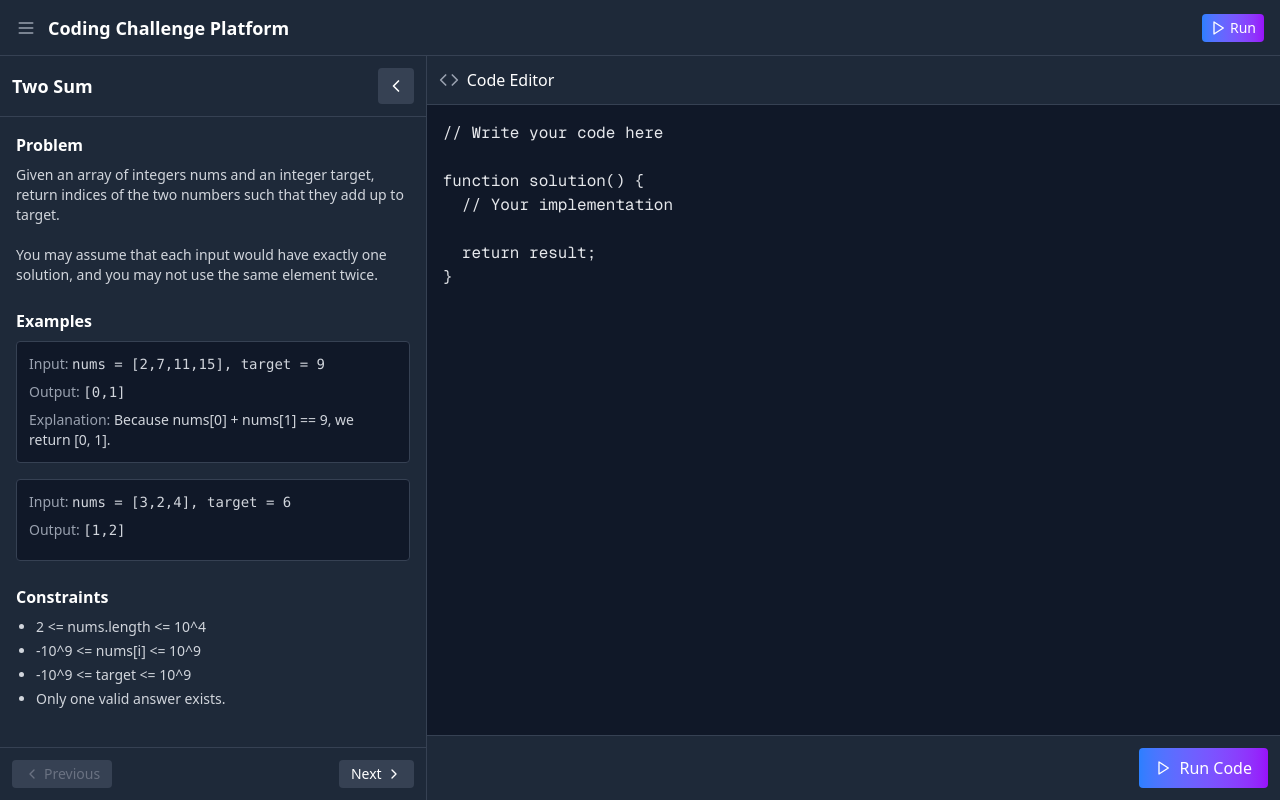
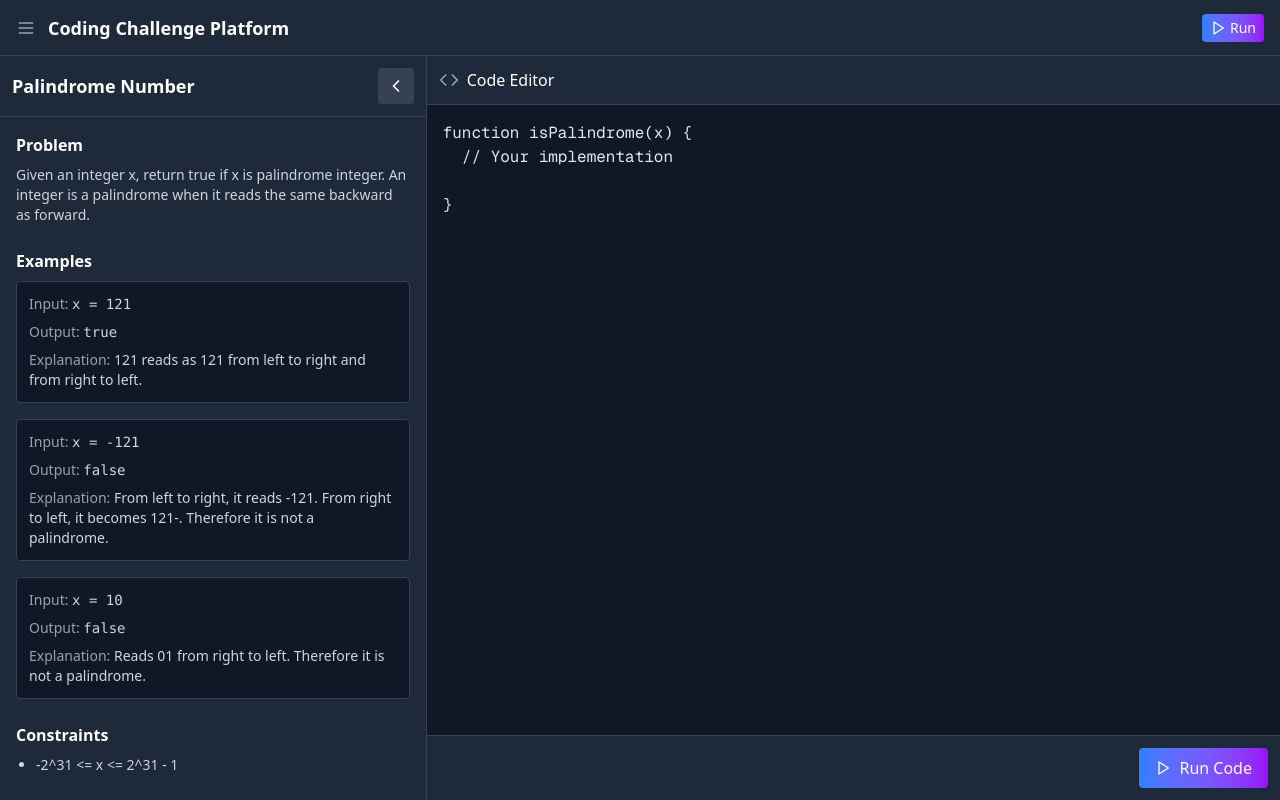
Before and after one commit to monishkajethanii/wehack_frontend, a Next.js app: page /challenge in a window 1280 px wide. Built offline with nearby package versions, Linux system fonts and the light colour scheme.

Commit message:
challenges update

```diff
--- a/src/app/challenge/page.js
+++ b/src/app/challenge/page.js
@@ -5,9 +5,13 @@ import { ChevronLeft, ChevronRight, Play, Book, Code, Menu, X, ArrowUp, ArrowDow
 const CodeEditorPage = () => {
   const [code, setCode] = useState('// Write your code here\n\nfunction solution() {\n  // Your implementation\n  \n  return result;\n}');
   const [isCollapsed, setIsCollapsed] = useState(false);
-  const [currentQuestion, setCurrentQuestion] = useState(0);
   const [isMobile, setIsMobile] = useState(false);
   const [showProblem, setShowProblem] = useState(true);
+  const [question, setQuestion] = useState(null);
+  const [loading, setLoading] = useState(true);
+  const [compileResult, setCompileResult] = useState(null);
+  const [isCompiling, setIsCompiling] = useState(false);
+
   useEffect(() => {
     const checkIsMobile = () => {
       setIsMobile(window.innerWidth < 768);
@@ -25,74 +29,98 @@ const CodeEditorPage = () => {
     }
   }, [isMobile]);
 
-  const questions = [
-    {
-      id: 1,
-      title: "Two Sum",
-      description: "Given an array of integers nums and an integer target, return indices of the two numbers such that they add up to target.\n\nYou may assume that each input would have exactly one solution, and you may not use the same element twice.",
-      examples: [
-        {
-          input: "nums = [2,7,11,15], target = 9",
-          output: "[0,1]",
-          explanation: "Because nums[0] + nums[1] == 9, we return [0, 1]."
-        },
-        {
-          input: "nums = [3,2,4], target = 6",
-          output: "[1,2]"
+  useEffect(() => {
+    const fetchQuestionById = async () => {
+      try {
+        const questionId = 7;
+
+        const response = await fetch('/questions.json');
+        if (!response.ok) {
+          throw new Error('Failed to fetch questions');
         }
-      ],
-      constraints: [
-        "2 <= nums.length <= 10^4",
-        "-10^9 <= nums[i] <= 10^9",
-        "-10^9 <= target <= 10^9",
-        "Only one valid answer exists."
-      ],
-      starterCode: "function twoSum(nums, target) {\n  // Your implementation\n  \n}"
-    },
-    {
-      id: 2,
-      title: "Valid Parentheses",
-      description: "Given a string s containing just the characters '(', ')', '{', '}', '[' and ']', determine if the input string is valid.\n\nAn input string is valid if:\n1. Open brackets must be closed by the same type of brackets.\n2. Open brackets must be closed in the correct order.\n3. Every close bracket has a corresponding open bracket of the same type.",
-      examples: [
-        {
-          input: "s = \"()\"",
-          output: "true"
-        },
-        {
-          input: "s = \"()[]{}\"",
-          output: "true"
-        },
-        {
-          input: "s = \"(]\"",
-          output: "false"
+
+        const data = await response.json();
+
+        let foundQuestion;
+        if (Array.isArray(data)) {
+          foundQuestion = data.find(q => q.id === questionId);
+        } else if (data.questions && Array.isArray(data.questions)) {
+          foundQuestion = data.questions.find(q => q.id === questionId);
+        } else if (data[questionId]) {
+          foundQuestion = data[questionId];
         }
-      ],
-      constraints: [
-        "1 <= s.length <= 10^4",
-        "s consists of parentheses only '()[]{}'."
-      ],
-      starterCode: "function isValid(s) {\n  // Your implementation\n  \n}"
+
+        if (foundQuestion) {
+          setQuestion(foundQuestion);
+          setCode(foundQuestion.starterCode || code);
+        } else {
+          console.error(`Question with ID ${questionId} not found`);
+          // Set a default message if question not found
+          setQuestion({
+            title: "Question Not Found",
+            description: "The requested question could not be found.",
+            examples: [],
+            constraints: []
+          });
         }
-  ];
 
-  const currentProblem = questions[currentQuestion];
+        setLoading(false);
+      } catch (error) {
+        console.error('Error loading question:', error);
+        setLoading(false);
 
-  const handleRunCode = () => {
-    console.log("Running code:", code);
-    alert("Code execution triggered!");
-  };
-
-  const handleNextQuestion = () => {
-    if (currentQuestion < questions.length - 1) {
-      setCurrentQuestion(currentQuestion + 1);
-      setCode(questions[currentQuestion + 1].starterCode);
+        // Set a default message for error state
+        setQuestion({
+          title: "Error Loading Question",
+          description: "There was an error loading the question. Please try again later.",
+          examples: [],
+          constraints: []
+        });
       }
     };
 
-  const handlePrevQuestion = () => {
-    if (currentQuestion > 0) {
-      setCurrentQuestion(currentQuestion - 1);
-      setCode(questions[currentQuestion - 1].starterCode);
+    fetchQuestionById();
+  }, []);
+
+  const currentProblem = question || {
+    title: "Loading...",
+    description: "Loading problem description...",
+    examples: [],
+    constraints: []
+  };
+
+  const handleRunCode = async () => {
+    try {
+      setIsCompiling(true);
+      setCompileResult(null);
+
+      const response = await fetch('/compile', {
+        method: 'POST',
+        headers: {
+          'Content-Type': 'application/json',
+        },
+        body: JSON.stringify({
+          question: currentProblem,
+          userCode: code
+        }),
+      });
+
+      if (!response.ok) {
+        throw new Error(`Request failed with status: ${response.status}`);
+      }
+
+      const result = await response.json();
+      console.log("API Response:", result);
+      setCompileResult(result.filteredData);
+    } catch (error) {
+      console.error("Error compiling code:", error);
+      setCompileResult({
+        codeValidity: "Error",
+        errorsIssues: ["Failed to communicate with the server. Please try again later."],
+        codeQualityRating: 0
+      });
+    } finally {
+      setIsCompiling(false);
     }
   };
 
@@ -102,6 +130,46 @@ const CodeEditorPage = () => {
 
   const toggleProblemVisibility = () => {
     setShowProblem(!showProblem);
+  };
+
+  // Function to render the compile results
+  const renderCompileResults = () => {
+    if (!compileResult) return null;
+
+    const getBgColorClass = () => {
+      if (compileResult.codeValidity === "Yes") return "bg-green-900";
+      if (compileResult.codeValidity === "No") return "bg-red-900";
+      return "bg-yellow-900";
+    };
+
+    return (
+      <div className={`p-4 rounded mb-4 ${getBgColorClass()} border border-gray-700`}>
+        <h3 className="text-base font-semibold mb-2">
+          {compileResult.codeValidity === "Yes" ? "Success!" : "Code Check Results"}
+        </h3>
+
+        <div className="mb-2">
+          <span className="font-medium">Validity:</span>{" "}
+          <span>{compileResult.codeValidity}</span>
+        </div>
+
+        {compileResult.errorsIssues && compileResult.errorsIssues.length > 0 && (
+          <div className="mb-2">
+            <div className="font-medium mb-1">Issues:</div>
+            <ul className="list-disc pl-5 text-sm">
+              {compileResult.errorsIssues.map((issue, idx) => (
+                <li key={idx} className="mb-1">{issue}</li>
+              ))}
+            </ul>
+          </div>
+        )}
+
+        <div>
+          <span className="font-medium">Quality Rating:</span>{" "}
+          <span>{compileResult.codeQualityRating}/5</span>
+        </div>
+      </div>
+    );
   };
 
   return (
@@ -123,14 +191,29 @@ const CodeEditorPage = () => {
           )}
           <button
             onClick={handleRunCode}
-            className="px-2 py-1 rounded bg-gradient-to-r from-blue-500 to-purple-600 text-sm flex items-center"
+            disabled={isCompiling}
+            className={`px-2 py-1 rounded ${isCompiling ? 'bg-gray-600' : 'bg-gradient-to-r from-blue-500 to-purple-600'} text-sm flex items-center`}
           >
+            {isCompiling ? (
+              <span>Running...</span>
+            ) : (
+              <>
                 <Play className="h-4 w-4 mr-1" />
                 <span className="hidden sm:inline">Run</span>
+              </>
+            )}
           </button>
         </div>
       </header>
 
+      {loading ? (
+        <div className="flex-1 flex items-center justify-center">
+          <div className="text-center">
+            <div className="mb-4">Loading question...</div>
+          </div>
+        </div>
+      ) : (
+        <>
           {/* Mobile View */}
           {isMobile && (
             <div className="flex-1 flex flex-col overflow-hidden">
@@ -156,7 +239,7 @@ const CodeEditorPage = () => {
 
                     <div className="mb-4">
                       <h3 className="text-base font-semibold mb-2">Examples</h3>
-                  {currentProblem.examples.map((example, index) => (
+                      {currentProblem.examples && currentProblem.examples.map((example, index) => (
                         <div key={index} className="mb-3 bg-gray-900 p-2 rounded border border-gray-700">
                           <div className="mb-1 text-sm">
                             <span className="text-gray-400">Input: </span>
@@ -179,34 +262,11 @@ const CodeEditorPage = () => {
                     <div className="mb-4">
                       <h3 className="text-base font-semibold mb-2">Constraints</h3>
                       <ul className="list-disc pl-4 text-gray-300 text-sm">
-                    {currentProblem.constraints.map((constraint, index) => (
+                        {currentProblem.constraints && currentProblem.constraints.map((constraint, index) => (
                           <li key={index} className="mb-1">{constraint}</li>
                         ))}
                       </ul>
                     </div>
-              </div>
-
-              <div className="border-t border-gray-700 p-2 flex justify-between">
-                <button
-                  onClick={handlePrevQuestion}
-                  disabled={currentQuestion === 0}
-                  className={`px-2 py-1 rounded flex items-center text-sm ${
-                    currentQuestion === 0 ? 'bg-gray-700 text-gray-500 cursor-not-allowed' : 'bg-gray-700 hover:bg-gray-600'
-                  }`}
-                >
-                  <ChevronLeft className="h-4 w-4 mr-1" />
-                  Previous
-                </button>
-                <button
-                  onClick={handleNextQuestion}
-                  disabled={currentQuestion === questions.length - 1}
-                  className={`px-2 py-1 rounded flex items-center text-sm ${
-                    currentQuestion === questions.length - 1 ? 'bg-gray-700 text-gray-500 cursor-not-allowed' : 'bg-gray-700 hover:bg-gray-600'
-                  }`}
-                >
-                  Next
-                  <ChevronRight className="h-4 w-4 ml-1" />
-                </button>
                   </div>
                 </div>
               ) : (
@@ -223,19 +283,33 @@ const CodeEditorPage = () => {
                       <Book className="h-4 w-4" />
                     </button>
                   </div>
+                  <div className="flex-1 flex flex-col overflow-y-auto">
+                    {compileResult && (
+                      <div className="p-3">
+                        {renderCompileResults()}
+                      </div>
+                    )}
                     <textarea
                       className="flex-1 bg-gray-900 text-gray-200 p-3 font-mono text-sm resize-none outline-none"
                       value={code}
                       onChange={(e) => setCode(e.target.value)}
                       spellCheck="false"
                     />
+                  </div>
                   <div className="bg-gray-800 border-t border-gray-700 p-3 flex justify-end">
                     <button
                       onClick={handleRunCode}
-                  className="px-3 py-1.5 bg-gradient-to-r from-blue-500 to-purple-600 rounded flex items-center"
+                      disabled={isCompiling}
+                      className={`px-3 py-1.5 ${isCompiling ? 'bg-gray-600' : 'bg-gradient-to-r from-blue-500 to-purple-600'} rounded flex items-center`}
                     >
+                      {isCompiling ? (
+                        <span>Running...</span>
+                      ) : (
+                        <>
                           <Play className="h-4 w-4 mr-1" />
                           Run Code
+                        </>
+                      )}
                     </button>
                   </div>
                 </div>
@@ -281,7 +355,7 @@ const CodeEditorPage = () => {
 
                       <div className="mb-6">
                         <h3 className="text-base font-semibold mb-2">Examples</h3>
-                    {currentProblem.examples.map((example, index) => (
+                        {currentProblem.examples && currentProblem.examples.map((example, index) => (
                           <div key={index} className="mb-4 bg-gray-900 p-3 rounded border border-gray-700">
                             <div className="mb-2 text-sm">
                               <span className="text-gray-400">Input: </span>
@@ -304,34 +378,11 @@ const CodeEditorPage = () => {
                       <div className="mb-6">
                         <h3 className="text-base font-semibold mb-2">Constraints</h3>
                         <ul className="list-disc pl-5 text-gray-300 text-sm">
-                      {currentProblem.constraints.map((constraint, index) => (
+                          {currentProblem.constraints && currentProblem.constraints.map((constraint, index) => (
                             <li key={index} className="mb-1">{constraint}</li>
                           ))}
                         </ul>
                       </div>
-                </div>
-
-                <div className="border-t border-gray-700 p-3 flex justify-between">
-                  <button
-                    onClick={handlePrevQuestion}
-                    disabled={currentQuestion === 0}
-                    className={`px-3 py-1 rounded flex items-center text-sm ${
-                      currentQuestion === 0 ? 'bg-gray-700 text-gray-500 cursor-not-allowed' : 'bg-gray-700 hover:bg-gray-600'
-                    }`}
-                  >
-                    <ChevronLeft className="h-4 w-4 mr-1" />
-                    <span className="hidden lg:inline">Previous</span>
-                  </button>
-                  <button
-                    onClick={handleNextQuestion}
-                    disabled={currentQuestion === questions.length - 1}
-                    className={`px-3 py-1 rounded flex items-center text-sm ${
-                      currentQuestion === questions.length - 1 ? 'bg-gray-700 text-gray-500 cursor-not-allowed' : 'bg-gray-700 hover:bg-gray-600'
-                    }`}
-                  >
-                    <span className="hidden lg:inline">Next</span>
-                    <ChevronRight className="h-4 w-4 ml-1" />
-                  </button>
                     </div>
                   </div>
                 )}
@@ -343,23 +394,39 @@ const CodeEditorPage = () => {
                   <Code className="h-5 w-5 mr-2 text-gray-400" />
                   <h3 className="font-medium">Code Editor</h3>
                 </div>
+                <div className="flex-1 flex flex-col overflow-y-auto">
+                  {compileResult && (
+                    <div className="p-4">
+                      {renderCompileResults()}
+                    </div>
+                  )}
                   <textarea
                     className="flex-1 bg-gray-900 text-gray-200 p-4 font-mono resize-none outline-none"
                     value={code}
                     onChange={(e) => setCode(e.target.value)}
                     spellCheck="false"
                   />
+                </div>
                 <div className="bg-gray-800 border-t border-gray-700 p-3 flex justify-end">
                   <button
                     onClick={handleRunCode}
-                className="px-4 py-2 bg-gradient-to-r from-blue-500 to-purple-600 rounded flex items-center"
+                    disabled={isCompiling}
+                    className={`px-4 py-2 ${isCompiling ? 'bg-gray-600' : 'bg-gradient-to-r from-blue-500 to-purple-600'} rounded flex items-center`}
                   >
+                    {isCompiling ? (
+                      <span>Running...</span>
+                    ) : (
+                      <>
                         <Play className="h-4 w-4 mr-2" />
                         Run Code
+                      </>
+                    )}
                   </button>
                 </div>
               </div>
             </div>
+          )}
+        </>
       )}
     </div>
   );
--- a/src/app/dashboard/page.js
+++ b/src/app/dashboard/page.js
@@ -92,7 +92,25 @@ const StudentDashboard = () => {
       );
 
       if (response.status === 200 && response.data && response.data.data) {
-        const formattedData = response.data.data.map((item) => ({
+        const formattedData = response.data.data.map((item) => {
+          const handleNavigation = (mode, qbId) => {
+            if (mode.toLowerCase().includes("mcq")) {
+              return `/mcq/${qbId}`;
+            } else if (mode.toLowerCase().includes("code challenge")) {
+              return `/code-challenge/${qbId}`;
+            } else if (mode.toLowerCase().includes("design challenge")) {
+              return `/design-challenge/${qbId}`;
+            } else {
+              return "";
+            }
+          };
+
+          // Calculate navRoute for each item
+          const navRoute = item.qb_id
+            ? handleNavigation(item.mode || "", item.qb_id)
+            : "";
+
+          return {
             id: item.id || Math.random().toString(36).substr(2, 9),
             company: item.company_name || "Unknown Company",
             role: item.title || "Position",
@@ -104,7 +122,10 @@ const StudentDashboard = () => {
             logo: item.logo || (item.company_name ? item.company_name[0] : "C"),
             skills: item.major_skill || [],
             status: item.status || "",
-        }));
+            navRoute: navRoute, // Include the navigation route in the returned object
+            qbId: item.qb_id || null,
+          };
+        });
 
         console.log("formattedData", formattedData);
         setOppurtunity(formattedData);
@@ -119,46 +140,6 @@ const StudentDashboard = () => {
       alert(error.message);
     }
   };
-
-  // Sample data for the dashboard
-  const internships = [
-    {
-      id: 1,
-      company: "TechCorp",
-      role: "Frontend Developer Intern",
-      location: "Mumbai, India (Remote)",
-      duration: "3 months",
-      stipend: "₹25,000/month",
-      deadline: "April 10, 2025",
-      logo: "T",
-      skills: ["React", "JavaScript", "CSS"],
-      status: "new",
-    },
-    {
-      id: 2,
-      company: "DataSoft Systems",
-      role: "Backend Developer Intern",
-      location: "Bangalore, India",
-      duration: "6 months",
-      stipend: "₹30,000/month",
-      deadline: "April 5, 2025",
-      logo: "D",
-      skills: ["Node.js", "MongoDB", "Express"],
-      status: "new",
-    },
-    {
-      id: 3,
-      company: "CloudVision",
-      role: "Full Stack Developer Intern",
-      location: "Pune, India (Hybrid)",
-      duration: "4 months",
-      stipend: "₹28,000/month",
-      deadline: "April 15, 2025",
-      logo: "C",
-      skills: ["React", "Node.js", "AWS"],
-      status: "",
-    },
-  ];
 
   const problems = [
     {
@@ -296,7 +277,12 @@ const StudentDashboard = () => {
           </ul>
         </nav>
 
-        <div className="p-4 border-t border-gray-800" onClick={() => { localStorage.clear() }}>
+        <div
+          className="p-4 border-t border-gray-800"
+          onClick={() => {
+            localStorage.clear();
+          }}
+        >
           <a
             href="/"
             className="flex items-center space-x-3 p-2 rounded-md hover:bg-gray-800 text-gray-400"
@@ -415,9 +401,7 @@ const StudentDashboard = () => {
 
                         <div className="mt-3 flex flex-col sm:flex-row sm:justify-between sm:items-center">
                           <div className="flex flex-wrap gap-2 mb-2 sm:mb-0">
-                          <span
-                                 className="bg-gray-700 text-gray-300 px-2 py-1 rounded text-xs"
-                                >
+                            <span className="bg-gray-700 text-gray-300 px-2 py-1 rounded text-xs">
                               {internship.skills}
                             </span>
                           </div>
@@ -428,14 +412,31 @@ const StudentDashboard = () => {
                         </div>
                       </div>
 
-                      <button className="ml-auto mt-3 md:mt-0 md:ml-4 text-blue-400 hover:text-blue-300">
+                      <button
+                        className="ml-auto mt-3 md:mt-0 md:ml-4 text-blue-400 hover:text-blue-300"
+                        onClick={() => {
+                          if (internship.navRoute) {
+                            router.push(internship.navRoute);
+                          }
+                        }}
+                      >
+                        {internship.mode === "mcq" ? (
+                          <a href="/mcq">
                             <ChevronRight className="h-5 w-5" />
+                          </a>
+                        ) : (
+                          <a href="/challenge">
+                            <ChevronRight className="h-5 w-5" />
+                          </a>
+                        )}
                       </button>
                     </div>
                   </div>
                 ))
               ) : (
-                <p className="text-gray-400 text-center py-4">No internships available at the moment.</p>
+                <p className="text-gray-400 text-center py-4">
+                  No internships available at the moment.
+                </p>
               )}
 
               <button className="w-full py-2 mt-4 rounded-md border border-gray-700 text-gray-400 hover:bg-gray-800 transition">
```
Lines whose indentation alone changed are shown as unchanged.
